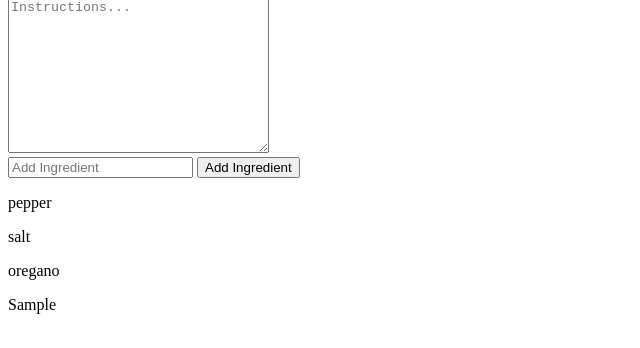
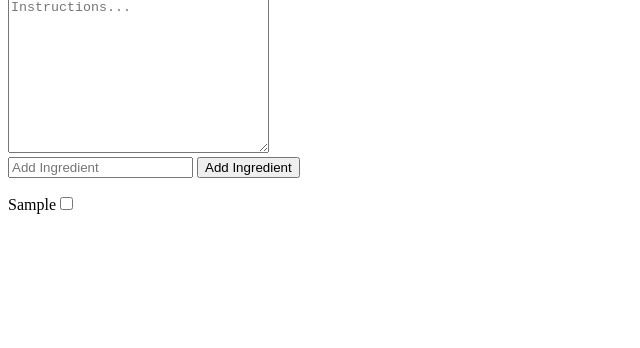
Before and after one commit to Klippman/Meal-Time, a plain HTML site: page edit.html in a window 1280 px wide. Both pictures are taken after typing "Sample" into the empty fields and a click on the button "Add Ingredient". Shown: the part 104-452 px from the top of the page, without its empty margins (0-640 px from the left). Drawn offline with Linux system fonts and the light colour scheme.

Commit message:
DOM changes

```diff
--- a/edit.js
+++ b/edit.js
@@ -1,13 +1,4 @@
-const ingredients = [{
-    name: 'pepper',
-    completed: false
-},{
-    name: 'salt',
-    completed: false
-},{
-    name: 'oregano',
-    completed: false
-}]
+const ingredients = []
 
 const ingredientFilters = {
     searchText: '',
@@ -25,6 +16,12 @@ const renderIngredients = (ingredients, ingredientFilters) => {
     const ingredientEl = document.createElement('p')
     ingredientEl.textContent = ingredient.name
     document.querySelector('#ingredients').appendChild(ingredientEl)
+
+
+    const checkBox = document.createElement('input')
+    checkBox.checked = ingredient.completed
+    checkBox.setAttribute('type', 'checkbox')
+    document.querySelector('p').appendChild(checkBox)
     })
 }
 
@@ -37,9 +34,10 @@ document.querySelector('input').addEventListener('input', (e) => {
 
 // Add a new ingredient
 document.querySelector('#ingredient_form').addEventListener('submit', (e) => {
+    const ingredient = e.target.elements.addIngredient.value.trim()
     e.preventDefault()
     ingredients.push({
-        name: e.target.elements.addIngredient.value,
+        name: ingredient,
         completed: false
     })
     renderIngredients(ingredients, ingredientFilters)
```
Also changed, not shown: edit.html (line endings or trailing spaces).
